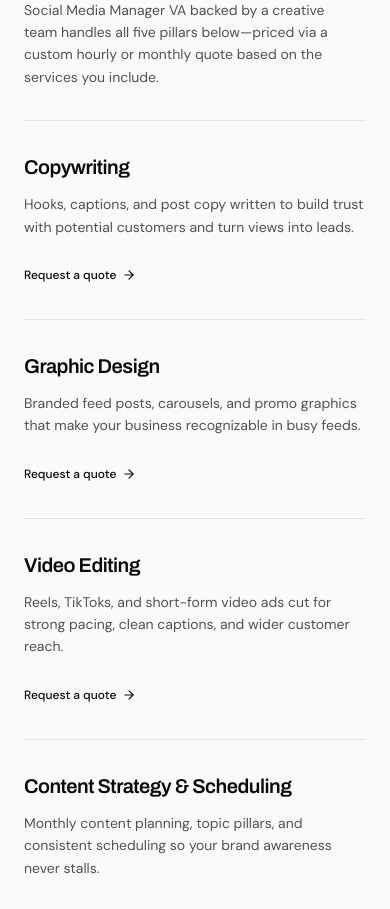
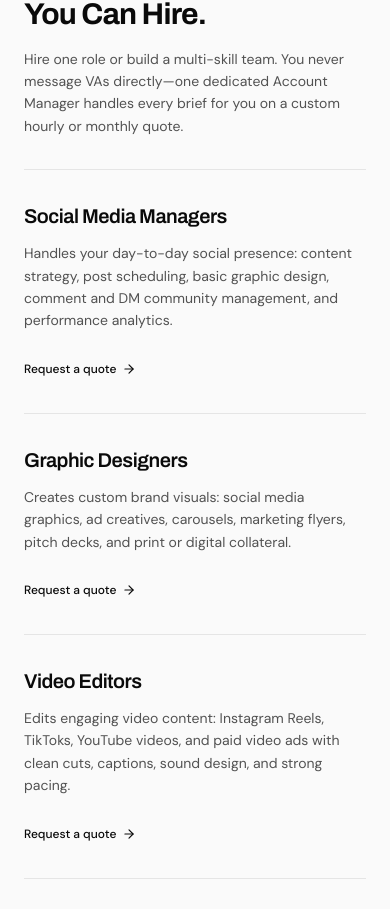
Before and after one commit to devphoebusapollo/mono-district, a React (Vite) app: page / in a window 390 px wide. Shown: the part 1080-1989 px from the top of the page. Built offline with nearby package versions, Linux system fonts and the light colour scheme.

Commit message:
feat(branding): update service positioning and copy
Refine brand messaging to highlight a broader range of specialist VAs (Graphic Design, Video Editing, Web Development) and emphasize the streamlined management model.

```diff
--- a/index.html
+++ b/index.html
@@ -7,10 +7,10 @@
     <link rel="shortcut icon" href="/favicon.svg" />
     <link rel="canonical" href="https://ais-pre-lfenixtyptwovoyt52bqkz-1003545204964.asia-east1.run.app/" />
 
-    <title>MONO DISTRICT. — Social Media Manager VA Agency</title>
+    <title>MONO DISTRICT. — Specialist Virtual Assistant Agency</title>
     <meta
       name="description"
-      content="For business owners growing brand awareness on social media: one Social Media Manager VA backed by a creative team. Hourly or monthly rates. Free consultation."
+      content="VA agency for Social Media Managers, Graphic Designers, Video Editors & Web Developers—managed through one Account Manager. Hourly or monthly rates."
     />
     <meta
       name="robots"
@@ -24,10 +24,10 @@
     <meta property="og:locale" content="en_US" />
     <meta property="og:site_name" content="MONO DISTRICT." />
     <meta property="og:url" content="https://ais-pre-lfenixtyptwovoyt52bqkz-1003545204964.asia-east1.run.app/" />
-    <meta property="og:title" content="MONO DISTRICT. — Social Media Manager VA Agency" />
+    <meta property="og:title" content="MONO DISTRICT. — Specialist Virtual Assistant Agency" />
     <meta
       property="og:description"
-      content="For business owners growing brand awareness on social media: one Social Media Manager VA backed by a creative team. Hourly or monthly rates. Free consultation."
+      content="VA agency for Social Media Managers, Graphic Designers, Video Editors & Web Developers—managed through one Account Manager. Hourly or monthly rates."
     />
 
     <!-- Primary Brand Social Preview Image (LinkedIn & Instagram Unfurling) -->
@@ -42,7 +42,7 @@
     <meta property="og:image:type" content="image/png" />
     <meta property="og:image:width" content="1570" />
     <meta property="og:image:height" content="1002" />
-    <meta property="og:image:alt" content="MONO DISTRICT. — Social Media Manager VA Agency" />
+    <meta property="og:image:alt" content="MONO DISTRICT. — Specialist Virtual Assistant Agency" />
 
     <!-- Secondary Editorial Studio Preview Image -->
     <meta
@@ -60,16 +60,16 @@
 
     <!-- Twitter / X Cards -->
     <meta name="twitter:card" content="summary_large_image" />
-    <meta name="twitter:title" content="MONO DISTRICT. — Social Media Manager VA Agency" />
+    <meta name="twitter:title" content="MONO DISTRICT. — Specialist Virtual Assistant Agency" />
     <meta
       name="twitter:description"
-      content="For business owners growing brand awareness on social media: one Social Media Manager VA backed by a creative team. Hourly or monthly rates. Free consultation."
+      content="VA agency for Social Media Managers, Graphic Designers, Video Editors & Web Developers—managed through one Account Manager. Hourly or monthly rates."
     />
     <meta
       name="twitter:image"
       content="https://ais-pre-lfenixtyptwovoyt52bqkz-1003545204964.asia-east1.run.app/assets/aistudio/Minimalist_Mono_District_Logo_b207e912.png"
     />
-    <meta name="twitter:image:alt" content="MONO DISTRICT. — Social Media Manager VA Agency" />
+    <meta name="twitter:image:alt" content="MONO DISTRICT. — Specialist Virtual Assistant Agency" />
 
     <!-- Structured Data (ProfessionalService + FAQPage) -->
     <script type="application/ld+json">
@@ -83,46 +83,39 @@
             "logo": "https://ais-pre-lfenixtyptwovoyt52bqkz-1003545204964.asia-east1.run.app/assets/aistudio/Minimalist_Mono_District_Logo_b207e912.png",
             "image": "https://ais-pre-lfenixtyptwovoyt52bqkz-1003545204964.asia-east1.run.app/og-image.jpg",
             "email": "support.monodistrict@gmail.com",
-            "serviceType": "Social Media Manager Virtual Assistant Agency",
+            "serviceType": "Specialist Virtual Assistant Agency",
             "areaServed": "Worldwide",
-            "description": "For business owners growing brand awareness on social media: one Social Media Manager VA backed by a creative team. Hourly or monthly rates. Free consultation.",
+            "description": "VA agency for Social Media Managers, Graphic Designers, Video Editors & Web Developers—managed through one Account Manager. Hourly or monthly rates.",
             "hasOfferCatalog": {
               "@type": "OfferCatalog",
-              "name": "Social Media Management Inclusions",
+              "name": "Specialist Virtual Assistant Disciplines",
               "itemListElement": [
                 {
                   "@type": "Offer",
                   "itemOffered": {
                     "@type": "Service",
-                    "name": "Copywriting"
+                    "name": "Social Media Managers"
                   }
                 },
                 {
                   "@type": "Offer",
                   "itemOffered": {
                     "@type": "Service",
-                    "name": "Graphic Design"
+                    "name": "Graphic Designers"
                   }
                 },
                 {
                   "@type": "Offer",
                   "itemOffered": {
                     "@type": "Service",
-                    "name": "Video Editing"
+                    "name": "Video Editors"
                   }
                 },
                 {
                   "@type": "Offer",
                   "itemOffered": {
                     "@type": "Service",
-                    "name": "Content Strategy & Scheduling"
-                  }
-                },
-                {
-                  "@type": "Offer",
-                  "itemOffered": {
-                    "@type": "Service",
-                    "name": "Community Management"
+                    "name": "Web Designers / Developers"
                   }
                 }
               ]
@@ -133,34 +126,34 @@
             "mainEntity": [
               {
                 "@type": "Question",
-                "name": "How does the creative team backup work?",
+                "name": "What specialist VAs can I hire?",
                 "acceptedAnswer": {
                   "@type": "Answer",
-                  "text": "Your dedicated Social Media Manager VA handles your day-to-day social media and is backed by our agency’s creative team whenever extra graphic design or video editing support is needed. You never pay extra for those creatives and never manage them."
+                  "text": "You can hire dedicated virtual assistants in four specializations: Social Media Managers (content strategy, scheduling, basic design, community management, and analytics), Graphic Designers, Video Editors, and Web Designers/Developers."
                 }
               },
               {
                 "@type": "Question",
-                "name": "Can I customize which services are included?",
+                "name": "How does communication work if I hire multiple VAs?",
                 "acceptedAnswer": {
                   "@type": "Answer",
-                  "text": "Yes. You pick the exact social media management services you need—from copywriting, graphic design, and video editing to content strategy, scheduling, and community management—and we tailor your quote around those inclusions."
+                  "text": "You never communicate directly with the specialist VAs. One dedicated Account Manager sits between you and your team—so whether you have one VA or four, you only ever talk to one person."
                 }
               },
               {
                 "@type": "Question",
-                "name": "How is this better for business owners than hiring freelancers?",
+                "name": "Can I hire just one specialist VA or combine multiple roles?",
                 "acceptedAnswer": {
                   "@type": "Answer",
-                  "text": "Business owners trying to grow brand awareness and reach potential customers often get stuck hiring and managing separate writers, designers, and editors. With MONO DISTRICT., one dedicated Social Media Manager VA backed by a creative team handles all the services you need."
+                  "text": "Yes. Hire a single specialist role or combine Social Media Managers, Graphic Designers, Video Editors, and Web Designers/Developers—your Account Manager coordinates all of them behind the scenes for you."
                 }
               },
               {
                 "@type": "Question",
-                "name": "How fast will my VA deliver posts and videos?",
+                "name": "What are typical turnaround times across disciplines?",
                 "acceptedAnswer": {
                   "@type": "Answer",
-                  "text": "Static graphics and copywriting are typically delivered within 24 to 48 business hours. Short-form videos (Reels, TikToks, video ads) take 2 to 3 business days—keeping your posting calendar consistently ahead."
+                  "text": "Social media posts and static graphic designs are typically delivered within 24 to 48 business hours. Short-form video edits (Reels, TikToks, video ads) take 2 to 3 business days, and web design or development milestones follow clear weekly sprint targets."
                 }
               },
               {
@@ -168,7 +161,7 @@
                 "name": "What tools do we use to share files and feedback?",
                 "acceptedAnswer": {
                   "@type": "Answer",
-                  "text": "No new software to learn. Share brand files, raw clips, and approvals via Google Drive, Dropbox, Frame.io, or Notion, and message your VA directly on Slack or email."
+                  "text": "No new software to learn. Share brand files, Figma links, raw footage, or web staging access via Google Drive, Dropbox, Frame.io, or Notion, and message your dedicated Account Manager directly on Slack or email—they relay and manage everything with your VAs."
                 }
               },
               {
@@ -176,15 +169,15 @@
                 "name": "How do pricing and rates work?",
                 "acceptedAnswer": {
                   "@type": "Answer",
-                  "text": "Rates are hourly or monthly depending on your needs and the social media management services you choose to include. You pick the inclusions your business needs, and we provide a tailored quote on your consultation—billed via card or bank transfer with creative team backup included at zero extra cost and no long-term lock-in contracts."
+                  "text": "Rates are hourly or monthly depending on your needs and the specialist VA roles you select. Tell us which disciplines and hours you require on your consultation, and we will provide a custom quote—billed via card or bank transfer with no long-term lock-in contracts."
                 }
               },
               {
                 "@type": "Question",
-                "name": "Do you use AI to create designs or artworks?",
+                "name": "Do you use AI to create designs, videos, or websites?",
                 "acceptedAnswer": {
                   "@type": "Answer",
-                  "text": "No. All graphics, videos, and captions are crafted by real people—never AI-generated artwork. We only use AI internally for workflow efficiency like organizing briefs, transcription, and research."
+                  "text": "No. All social copy, graphic designs, video edits, and web builds are crafted by real specialists—never AI-generated artwork. We only use AI internally for workflow efficiency like organizing briefs, transcription, and research."
                 }
               }
             ]
--- a/src/App.tsx
+++ b/src/App.tsx
@@ -13,52 +13,47 @@ const CRAFT_IMAGE = '/src/assets/images/editorial_craft_layouts_1794876731989.jp
 const CONTACT_IMAGE = '/src/assets/images/editorial_point_of_contact_1794876732893.jpg';
 const CLOSING_IMAGE = '/src/assets/images/editorial_closing_suite_1794876732812.jpg';
 
-const SMM_INCLUSIONS = [
+const SPECIALISTS = [
   {
-    title: 'Copywriting',
+    title: 'Social Media Managers',
     description:
-      'Hooks, captions, and post copy written to build trust with potential customers and turn views into leads.',
+      'Handles your day-to-day social presence: content strategy, post scheduling, basic graphic design, comment and DM community management, and performance analytics.',
   },
   {
-    title: 'Graphic Design',
+    title: 'Graphic Designers',
     description:
-      'Branded feed posts, carousels, and promo graphics that make your business recognizable in busy feeds.',
+      'Creates custom brand visuals: social media graphics, ad creatives, carousels, marketing flyers, pitch decks, and print or digital collateral.',
   },
   {
-    title: 'Video Editing',
+    title: 'Video Editors',
     description:
-      'Reels, TikToks, and short-form video ads cut for strong pacing, clean captions, and wider customer reach.',
+      'Edits engaging video content: Instagram Reels, TikToks, YouTube videos, and paid video ads with clean cuts, captions, sound design, and strong pacing.',
   },
   {
-    title: 'Content Strategy & Scheduling',
+    title: 'Web Designers / Developers',
     description:
-      'Monthly content planning, topic pillars, and consistent scheduling so your brand awareness never stalls.',
-  },
-  {
-    title: 'Community Management',
-    description:
-      'Daily comment replies, audience engagement, and DM triage so potential customers get fast answers while you run your business.',
+      'Designs and builds your web presence: landing pages, business websites, e-commerce storefronts, responsive layouts, and ongoing site updates.',
   },
 ] as const;
 
 const PROCESS_STEPS = [
   {
     number: '01',
-    title: 'Share your brand and needed services.',
+    title: 'Pick the specialist VAs you need.',
     description:
-      'Book a free consultation to walk through your audience goals and pick the social media management services you want included.',
+      'Book a free consultation to share your goals and choose the roles you need—Social Media Managers, Graphic Designers, Video Editors, or Web Designers/Developers.',
   },
   {
     number: '02',
-    title: 'Get one VA backed by a creative team.',
+    title: 'Get a custom hourly or monthly quote.',
     description:
-      'We assign one dedicated Social Media Manager VA—supported behind the scenes by our creative team at zero extra cost—on a custom hourly or monthly quote.',
+      'We assign vetted specialist VAs along with one dedicated Account Manager to oversee your account—quoted hourly or monthly based on your workload.',
   },
   {
     number: '03',
-    title: 'Grow brand awareness hands-off.',
+    title: 'Communicate with one person, never multiple VAs.',
     description:
-      'Approve posts in one place while your VA and creative team keep your brand consistently reaching potential customers.',
+      'You never manage or message VAs directly. Send requests and feedback to your Account Manager, and they coordinate every specialist for you.',
   },
 ] as const;
 
@@ -95,7 +90,7 @@ export default function App() {
                 href="#capabilities"
                 className="hover:text-[#0A0A0A] hover:underline underline-offset-4 transition-colors duration-150 whitespace-nowrap shrink-0"
               >
-                Your SMM
+                Specialists
               </a>
               <a
                 href="#work"
@@ -153,7 +148,7 @@ export default function App() {
                     onClick={() => setMobileMenuOpen(false)}
                     className="py-1.5 hover:text-[#0A0A0A]"
                   >
-                    Your SMM
+                    Specialists
                   </a>
                   <a
                     href="#work"
@@ -195,18 +190,18 @@ export default function App() {
             <div className="grid grid-cols-1 lg:grid-cols-12 gap-10 lg:gap-12 items-end pb-12 lg:pb-16">
               <EditorialReveal immediate y={10} className="lg:col-span-8">
                 <h1 className="font-display font-bold text-[clamp(2.35rem,4.7vw,4.45rem)] leading-[1.03] tracking-[-0.03em] text-[#0A0A0A] text-balance">
-                  One Social Media Manager VA.
+                  Virtual Assistants for
                   <br />
-                  Backed by a Full Creative Team.
+                  Social Media, Design, Video &amp; Web.
                 </h1>
               </EditorialReveal>
 
               <EditorialReveal immediate y={10} delay={0.08} className="lg:col-span-4 space-y-6">
                 <p className="text-base sm:text-[17px] leading-[1.6] text-neutral-700">
-                  Trying to grow brand awareness shouldn&apos;t force business owners to hire and manage four freelancers—or settle for a general VA who can&apos;t create content.
+                  Tired of hunting for reliable freelancers or managing multiple VAs across scattered group chats?
                 </p>
                 <p className="text-sm leading-[1.6] text-neutral-500">
-                  Hire one dedicated Social Media Manager VA—backed by our creative team at zero extra cost—to handle your content, strategy, scheduling, and community so you reach more potential customers.
+                  MONO DISTRICT. is a VA agency providing dedicated Social Media Managers, Graphic Designers, Video Editors, and Web Designers/Developers—with one Account Manager handling all communication for you. Hourly or monthly rates.
                 </p>
                 <div className="pt-2">
                   <button
@@ -229,7 +224,7 @@ export default function App() {
             />
           </section>
 
-          {/* Section 1: Included With Your SMM */}
+          {/* Section 1: Specialist VA Disciplines */}
           <section
             id="capabilities"
             className="max-w-[1360px] mx-auto px-6 md:px-10 lg:px-12"
@@ -240,17 +235,15 @@ export default function App() {
               <div className="grid grid-cols-1 lg:grid-cols-12 gap-8 lg:gap-12 mb-14 lg:mb-16">
                 <EditorialReveal className="lg:col-span-4 space-y-4">
                   <h2 className="font-display font-bold text-3xl sm:text-4xl tracking-[-0.025em] text-[#0A0A0A] text-balance">
-                    What’s Included.
+                    Specialist VAs You Can Hire.
                   </h2>
                   <p className="text-sm sm:text-base leading-[1.6] text-neutral-600 max-w-xs">
-                    Stop piecing together separate contractors. One Social Media Manager VA backed by a creative team handles all five pillars below—priced via a custom hourly or monthly quote based on the services you include.
+                    Hire one role or build a multi-skill team. You never message VAs directly—one dedicated Account Manager handles every brief for you on a custom hourly or monthly quote.
                   </p>
                 </EditorialReveal>
                 <div className="lg:col-span-8">
                   <div className="grid grid-cols-1 sm:grid-cols-2 border-t border-neutral-200">
-                    {SMM_INCLUSIONS.map((item, index) => {
-                      const isFullSpan = index === SMM_INCLUSIONS.length - 1;
-                      return (
+                    {SPECIALISTS.map((item, index) => (
                       <motion.article
                         key={item.title}
                         initial={{ opacity: 0, y: 14 }}
@@ -261,17 +254,13 @@ export default function App() {
                           delay: index * 0.08,
                           ease: EASE_EDITORIAL,
                         }}
-                          className={`py-8 border-b border-neutral-200 ${
-                            isFullSpan
-                              ? 'sm:col-span-2 flex flex-col sm:flex-row sm:items-end justify-between gap-6'
-                              : `sm:px-6 ${
+                        className={`py-8 border-b border-neutral-200 sm:px-6 ${
                           index % 2 === 0
                             ? 'sm:pl-0 sm:border-r sm:border-neutral-200'
                             : 'sm:pr-0'
-                                } flex flex-col justify-between`
-                          }`}
+                        } flex flex-col justify-between`}
                       >
-                          <div className={isFullSpan ? 'max-w-xl' : undefined}>
+                        <div>
                           <h3 className="font-display font-semibold text-xl tracking-tight text-[#0A0A0A] mb-3">
                             {item.title}
                           </h3>
@@ -280,7 +269,7 @@ export default function App() {
                           </p>
                         </div>
 
-                          <div className={isFullSpan ? 'shrink-0' : 'mt-6'}>
+                        <div className="mt-6">
                           <button
                             type="button"
                             onClick={() => openBriefModal(item.title)}
@@ -291,8 +280,7 @@ export default function App() {
                           </button>
                         </div>
                       </motion.article>
-                      );
-                    })}
+                    ))}
                   </div>
                 </div>
               </div>
@@ -322,7 +310,7 @@ export default function App() {
                     How It Works.
                   </h2>
                   <p className="text-base sm:text-lg text-neutral-600">
-                    You hire one VA. We handle the rest.
+                    Simple onboarding. One point of contact.
                   </p>
                 </EditorialReveal>
 
@@ -358,7 +346,7 @@ export default function App() {
                 </div>
               </div>
 
-              {/* Integrated within Process: One Point of Contact */}
+              {/* Integrated within Process: Specialist VAs Backed by Our Agency */}
               <div className="mt-20 lg:mt-24 pt-16 lg:pt-20 border-t border-neutral-200">
                 <div className="grid grid-cols-1 lg:grid-cols-12 gap-12 lg:gap-16 items-stretch">
                   <div className="lg:col-span-6">
@@ -379,22 +367,22 @@ export default function App() {
                         Why It Works Better.
                       </h3>
                       <p className="font-display font-medium text-xl sm:text-2xl tracking-tight text-neutral-800 mb-10">
-                        Built for business owners ready to grow brand awareness.
+                        One Account Manager. Zero VA management headaches.
                       </p>
 
                       <div className="space-y-6 text-base sm:text-[17px] leading-[1.7] text-neutral-600 max-w-lg">
                         <p>
-                          You know social media is how potential customers discover and trust your business—yet hiring a full agency costs thousands, juggling separate freelancers eats up your week, and a general VA leaves your pages looking inconsistent.
+                          Most business owners waste weeks hiring separate freelancers—or spend half their day chasing multiple VAs across different chats and tools.
                         </p>
                         <p>
-                          One Social Media Manager VA backed by our creative team is the solution. Your VA runs your copywriting, graphics, videos, strategy, scheduling, and community replies—while our creative team supports them behind the scenes whenever extra production is needed. You never pay extra for those creatives, never manage them, and never worry about a thing.
+                          With MONO DISTRICT., you get dedicated VAs in Social Media Management, Graphic Design, Video Editing, and Web Design/Development without managing a single one. A dedicated Account Manager sits between you and your VAs—taking your requests, assigning tasks, checking quality, and delivering finished work to you.
                         </p>
                       </div>
                     </div>
 
                     <div className="mt-12 pt-8 border-t border-neutral-200">
                       <p className="font-display font-semibold text-lg sm:text-xl text-[#0A0A0A]">
-                        Hourly or monthly rates based on your inclusions. One VA. Backed by a creative team.
+                        You talk to one Account Manager. Our specialist VAs get the work done. Hourly or monthly rates.
                       </p>
                     </div>
                   </EditorialReveal>
@@ -419,15 +407,15 @@ export default function App() {
               <div className="grid grid-cols-1 lg:grid-cols-12 gap-10 lg:gap-12 items-end">
                 <EditorialReveal className="lg:col-span-7">
                   <h2 className="font-display font-bold text-[clamp(2.25rem,4.5vw,4rem)] leading-[1.04] tracking-[-0.03em] text-white text-balance">
-                    Stop Managing Freelancers.
+                    One Point of Contact.
                     <br />
-                    Start Reaching Customers.
+                    Four VA Specializations.
                   </h2>
                 </EditorialReveal>
 
                 <EditorialReveal delay={0.08} className="lg:col-span-5 space-y-6">
                   <p className="text-base sm:text-[17px] leading-[1.65] text-neutral-300">
-                    Every week your channels go quiet is missed brand awareness and lost customers. Get one dedicated Social Media Manager VA—backed by our creative team at zero extra cost—to handle all the services you need.
+                    Stop chasing freelancers or managing multiple chats. Hire dedicated Social Media Managers, Graphic Designers, Video Editors, and Web Designers/Developers—all run through one Account Manager.
                   </p>
                   <p className="font-display font-medium text-lg text-white">
                     Book a free consultation for a custom hourly or monthly quote.
@@ -461,7 +449,7 @@ export default function App() {
               </div>
 
               <p className="text-sm text-neutral-400">
-                Social Media Manager VA Agency — Built for Business Owners Growing Brand Awareness.
+                Specialist VA Agency — Social Media, Graphic Design, Video Editing &amp; Web Development.
               </p>
 
               <a
--- a/src/components/PortfolioSection.tsx
+++ b/src/components/PortfolioSection.tsx
@@ -416,7 +416,7 @@ export function PortfolioSection({ onBookCall }: PortfolioSectionProps) {
             Selected Work.
           </h2>
           <p className="text-base text-neutral-600">
-            Real social media graphics, reels, and video ads—showing the quality your Social Media Manager VA delivers.
+            Examples of social media graphics, reels, and video ads created by our specialist VAs.
           </p>
         </EditorialReveal>
 
```
Also changed, not shown: src/components/FaqSection.tsx (+16 -16 lines). Lines whose indentation alone changed are shown as unchanged.
